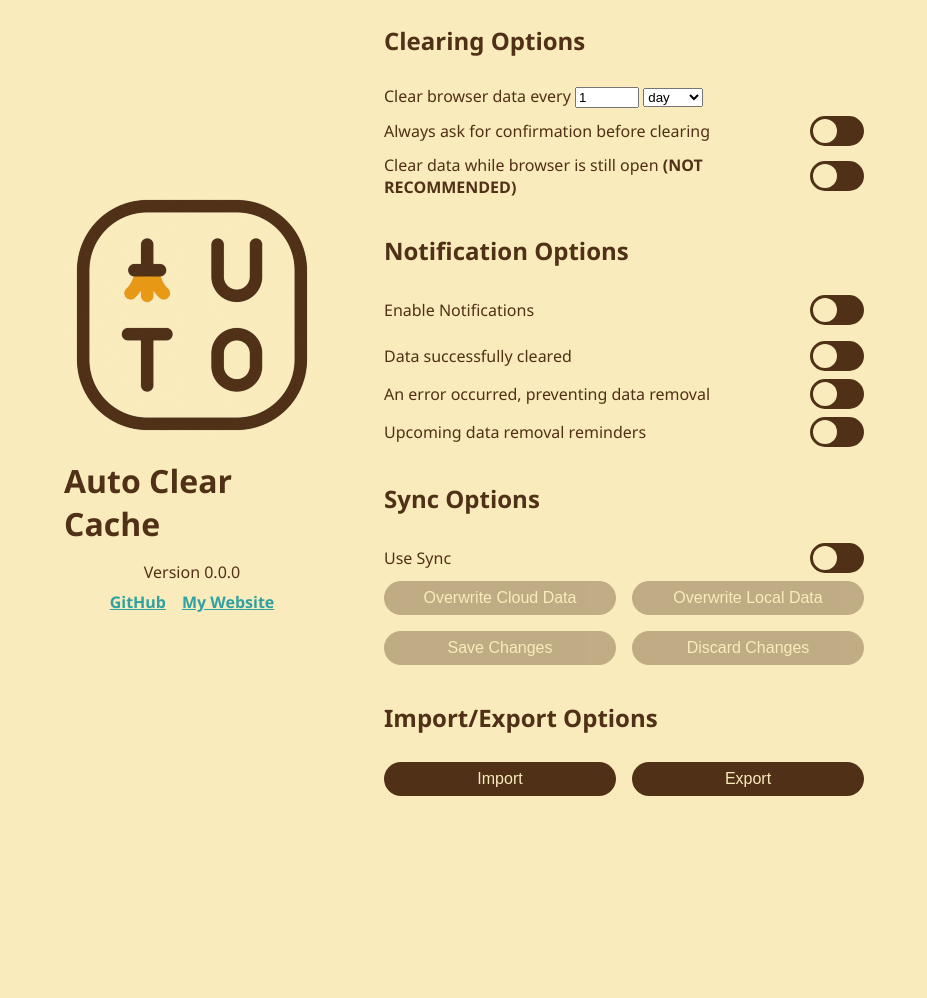
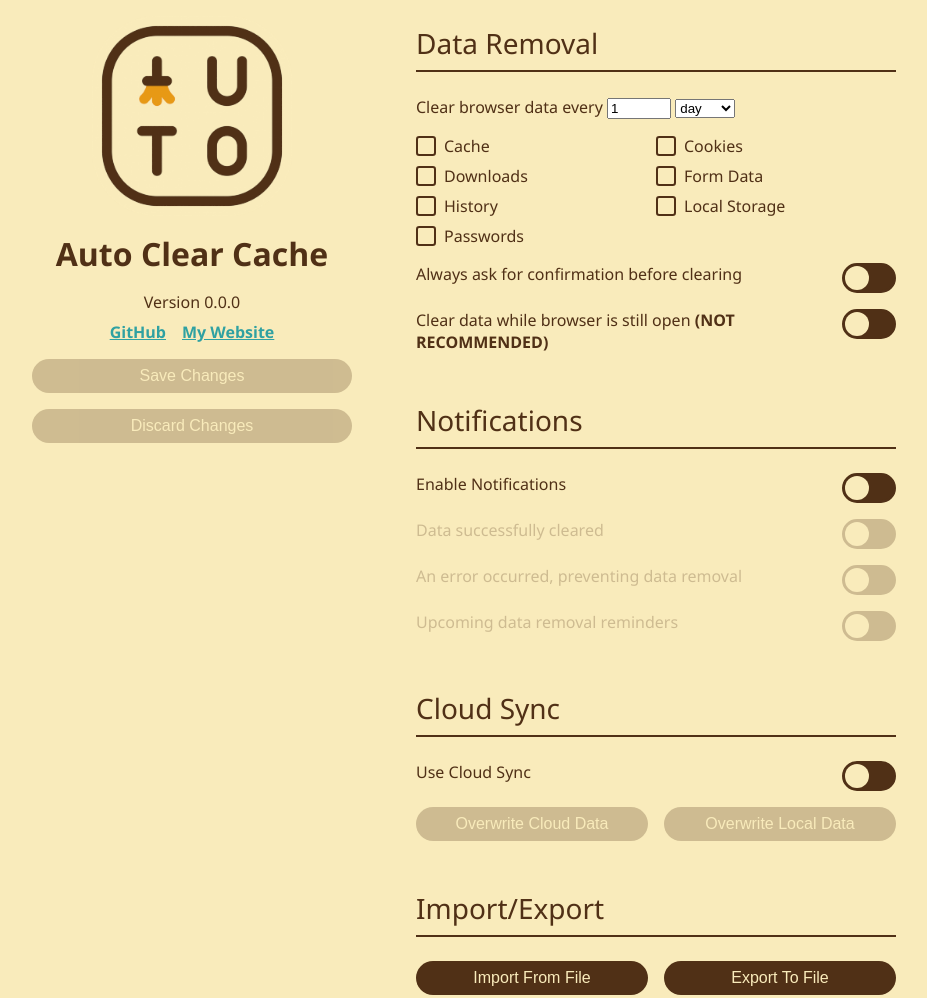
Before and after one commit to JackDotJS/auto-clear-cache, a browser extension: page options/options.html in a window 1280 px wide. Shown: the whole page, without its empty margins (176-1103 px from the left). Before the commit the page ends 800 px from the top, so only its background shows below. Drawn offline with Linux system fonts and the light colour scheme.

Commit message:
styling improvements, add data types to options

```diff
--- a/globalstyle.css
+++ b/globalstyle.css
@@ -9,10 +9,28 @@
   --ease-out-func: cubic-bezier(0, 0.55, 0.45, 1);
 }
 
+/* General Rules */
+
 html {
   background-color: var(--light-color);
   color: var(--dark-color);
   font-family: 'Segoe UI', Tahoma, Geneva, Verdana, sans-serif;
+}
+
+.disabled, button:disabled {
+  opacity: 0.25;
+  pointer-events: none;
+}
+
+.toggle > input[type="checkbox"], .checkbox-grid input[type="checkbox"] {
+  clip: rect(1px, 1px, 1px, 1px);
+  clip-path: inset(50%);
+  height: 1px;
+  width: 1px;
+  margin: -1px;
+  overflow: hidden;
+  padding: 0;
+  position: absolute;
 }
 
 /* Logo */
@@ -33,19 +51,8 @@ a {
 .toggle {
   display: flex;
   flex-direction: row;
-  align-items: center;
+  align-items: flex-start;
   justify-content: space-between;
-}
-
-.toggle > input {
-  clip: rect(1px, 1px, 1px, 1px);
-  clip-path: inset(50%);
-  height: 1px;
-  width: 1px;
-  margin: -1px;
-  overflow: hidden;
-  padding: 0;
-  position: absolute;
 }
 
 .toggle > label {
@@ -99,10 +106,6 @@ button {
   transition-timing-function: var(--ease-out-func);
 }
 
-button:disabled {
-  opacity: 0.33;
-}
-
 button:not(:disabled):hover {
   background-color: var(--dark-hover);
 }
@@ -130,6 +133,51 @@ button .arrow {
   margin-right: 1rem;
 }
 
+/* Checkbox Grid */
+
+.checkbox-grid {
+  display: grid;
+  grid-template-columns: 1fr 1fr;
+  gap: 0.5rem 0;
+}
+
+.checkbox-grid > label {
+  position: relative;
+  display: flex;
+  flex-direction: row;
+  align-items: center;
+  gap: 0.5rem;
+}
+
+.checkbox-grid > label > label {
+  width: 1rem;
+  height: auto;
+  aspect-ratio: 1 / 1;
+  border: 2px solid var(--dark-color);
+  border-radius: 0.2rem;
+}
+
+.checkbox-grid > label > input:checked + label {
+  background-color: var(--dark-color);
+}
+
+.checkbox-grid > label > input + label:after {
+  content: "";
+  display: block;
+}
+
+.checkbox-grid > label > input:checked + label:after {
+  width: 30%;
+  height: 60%;
+  margin-top: 3%;
+  margin-left: 28%;
+  border: solid var(--light-color);
+  border-width: 0 3px 3px 0;
+  transform: rotate(45deg);
+}
+
+/* Dark Theme */
+
 @media (prefers-color-scheme: dark) {
   :root {
     --light-color: #503016;
--- a/options/options.css
+++ b/options/options.css
@@ -2,16 +2,16 @@ html {
   display: flex;
   align-items: center;
   justify-content: center;
-  height: 100vh;
-  width: 100vw;
+  min-height: 100vh;
+  min-width: 100%;
 }
 
 body {
   display: flex;
   flex-direction: row;
-  align-items: center;
+  align-items: flex-start;
   justify-content: space-between;
-  margin: 0 20rem;
+  margin: 1rem 20rem;
   gap: 4rem;
 }
 
@@ -21,10 +21,19 @@ header {
   align-items: center;
   justify-content: center;
   gap: 1rem;
+  min-width: 20rem;
 }
 
 header h1 {
   margin: 0;
+}
+
+header img {
+  width: 200px;
+}
+
+header button {
+  width: 100%;
 }
 
 footer {
@@ -45,14 +54,23 @@ main, section {
 }
 
 main {
+  gap: 2.5rem;
+}
+
+section {
   gap: 1rem;
 }
 
-section {
-  gap: 0.5rem;
+h2 {
+  margin: 0.5rem 0;
+  font-size: 28px;
+  font-weight: 500;
+  border-bottom: 2px solid currentColor;
+  padding-bottom: 0.5rem;
 }
 
 .button-row {
+  width: 100%;
   display: flex;
   flex-direction: row;
   align-items: center;
--- a/options/options.html
+++ b/options/options.html
@@ -20,10 +20,12 @@
         <a href="https://jackdotjs.github.io/">My Website</a>
       </div>
     </footer>
+    <button id="save-button" disabled>Save Changes</button>
+    <button id="discard-button" disabled>Discard Changes</button>
   </header>
   <main>
     <section>
-      <h2>Clearing Options</h2>
+      <h2>Data Removal</h2>
       <div>
         Clear browser data every
         <input type="number" id="interval-units" min="1" max="999" value="1"/>
@@ -33,6 +35,43 @@
           <option value="month">month</option>
           <option value="year">year</option>
         </select>
+      </div>
+      <div class="checkbox-grid">
+        <label>
+          <input id="datatype-cache" type="checkbox"/>
+          <label for="datatype-cache"></label>
+          Cache
+        </label>
+        <label>
+          <input id="datatype-cookies" type="checkbox"/>
+          <label for="datatype-cookies"></label>
+          Cookies
+        </label>
+        <label>
+          <input id="datatype-downloads" type="checkbox"/>
+          <label for="datatype-downloads"></label>
+          Downloads
+        </label>
+        <label>
+          <input id="datatype-formdata" type="checkbox"/>
+          <label for="datatype-formdata"></label>
+          Form Data
+        </label>
+        <label>
+          <input id="datatype-history" type="checkbox"/>
+          <label for="datatype-history"></label>
+          History
+        </label>
+        <label>
+          <input id="datatype-localstorage" type="checkbox"/>
+          <label for="datatype-localstorage"></label>
+          Local Storage
+        </label>
+        <label>
+          <input id="datatype-passwords" type="checkbox"/>
+          <label for="datatype-passwords"></label>
+          Passwords
+        </label>
       </div>
       <label class="toggle">
         <span role="presentation">Always ask for confirmation before clearing</span>
@@ -47,24 +86,23 @@
     </section>
 
     <section>
-      <h2>Notification Options</h2>
+      <h2>Notifications</h2>
       <label class="toggle">
         <span role="presentation">Enable Notifications</span>
         <input id="notif-enabled" type="checkbox"/>
         <label for="notif-enabled" aria-hidden="true"></label>
       </label>
-      <div class="spacer"></div>
-      <label class="toggle">
+      <label class="toggle disabled">
         <span role="presentation">Data successfully cleared</span>
         <input id="notif-success" type="checkbox"/>
         <label for="notif-success" aria-hidden="true"></label>
       </label>
-      <label class="toggle">
+      <label class="toggle disabled">
         <span role="presentation">An error occurred, preventing data removal</span>
         <input id="notif-error" type="checkbox"/>
         <label for="notif-error" aria-hidden="true"></label>
       </label>
-      <label class="toggle">
+      <label class="toggle disabled">
         <span role="presentation">Upcoming data removal reminders</span>
         <input id="notif-reminder" type="checkbox"/>
         <label for="notif-reminder" aria-hidden="true"></label>
@@ -72,9 +110,9 @@
     </section>
 
     <section>
-      <h2>Sync Options</h2>
+      <h2>Cloud Sync</h2>
       <label class="toggle">
-        <span role="presentation">Use Sync</span>
+        <span role="presentation">Use Cloud Sync</span>
         <input id="sync-toggle" type="checkbox"/>
         <label for="sync-toggle" aria-hidden="true"></label>
       </label>
@@ -85,17 +123,10 @@
     </section>
 
     <section>
+      <h2>Import/Export</h2>
       <div class="button-row">
-        <button id="save-button" disabled>Save Changes</button>
-        <button id="discard-button" disabled>Discard Changes</button>
-      </div>
-    </section>
-
-    <section>
-      <h2>Import/Export Options</h2>
-      <div class="button-row">
-        <button id="import-button">Import</button>
-        <button id="export-button">Export</button>
+        <button id="import-button">Import From File</button>
+        <button id="export-button">Export To File</button>
       </div>
     </section>
   </main>
```
